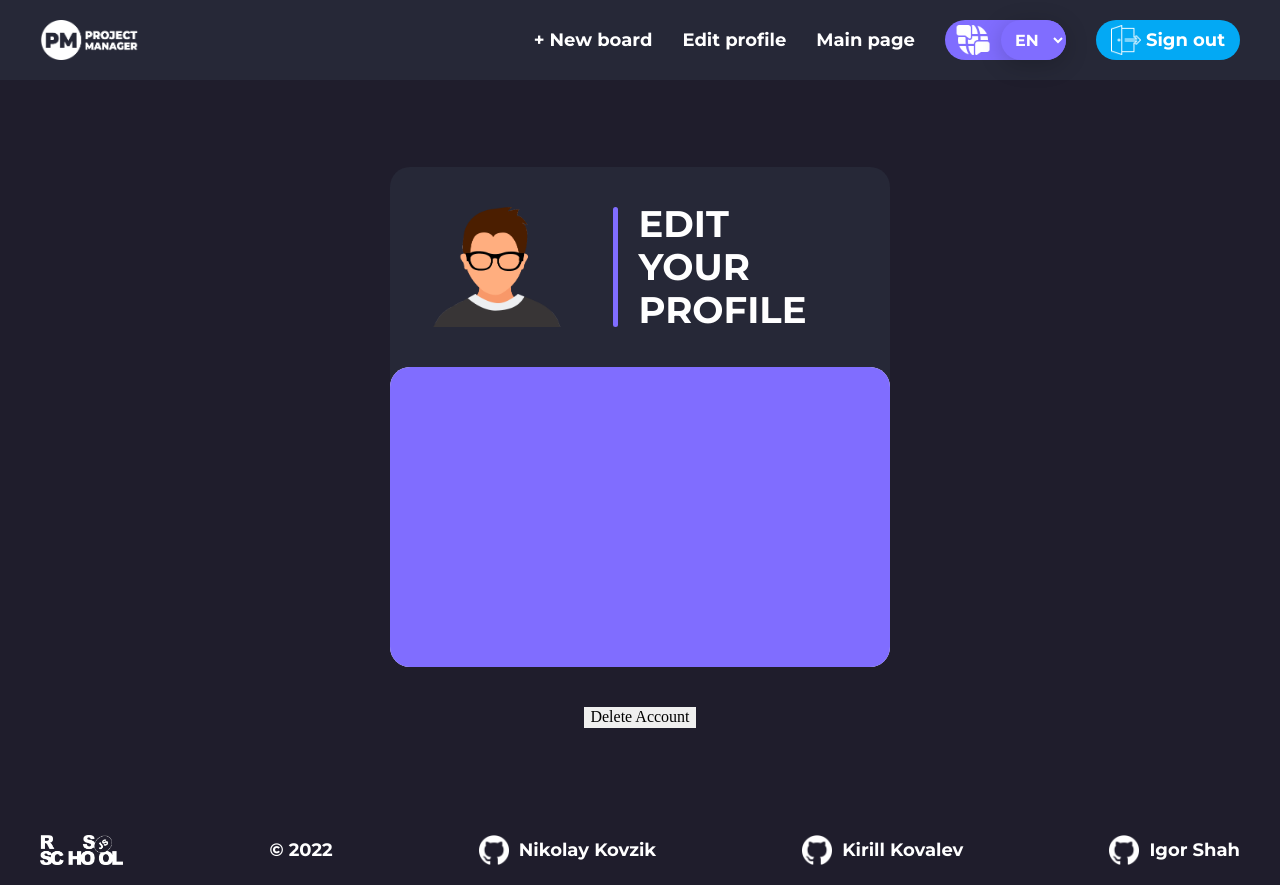
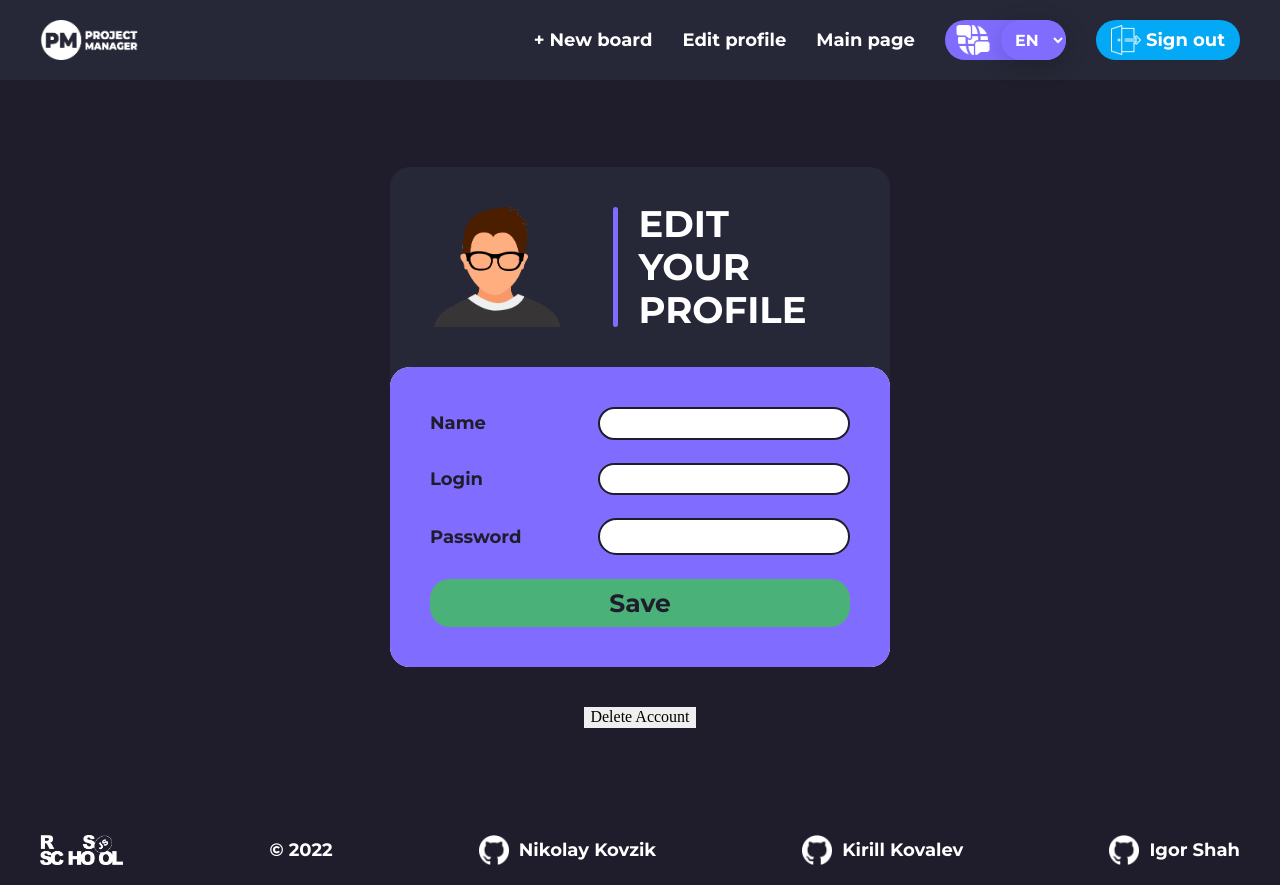
Before and after one commit to NikolayKovzik/project-management-app, a React (Create React App) app: page /#/profile in a window 1280 px wide. Built offline with nearby package versions, Linux system fonts and the light colour scheme; no server answers.

Commit message:
feat: add editProfile modal window info

```diff
--- /dev/null
+++ b/src/components/ModalWindow/EditProfile/EditProfile.module.scss
@@ -0,0 +1,50 @@
+@import url('../../../variables/Variables.module.scss');
+
+.title {
+  font-size: 24px;
+  font-family: 'Montserrat-Bold';
+  color: var(--color-darkpurple);
+}
+
+.inputContainer {
+  display: flex;
+  width: 100%;
+
+  p {
+    display: flex;
+    align-items: center;
+    justify-content: flex-start;
+    width: 40%;
+    font-size: 18px;
+    color: var(--color-darkpurple);
+  }
+
+  input {
+    font-family: 'Montserrat-Regular';
+    font-size: 16px;
+    border: 2px solid var(--color-darkpurple);
+    color: var(--color-darkpurple);
+    border-radius: 20px;
+    padding: 5px 20px;
+    width: 60%;
+  }
+
+  .password {
+    font-family: 'Montserrat-Bold';
+    font-size: 20px;
+  }
+}
+
+.saveButton {
+  font-family: 'Montserrat-Bold';
+  color: var(--color-darkpurple);
+  width: 100%;
+  padding: 10px;
+  border-radius: 20px;
+  transition: 0.5s;
+  background: var(--color-green);
+}
+
+.saveButton:hover {
+  filter: brightness(80%);
+}
--- /dev/null
+++ b/src/components/ModalWindow/EditProfile/EditProfile.tsx
@@ -0,0 +1,55 @@
+import React, { ReactElement, useState } from 'react';
+
+import styles from './EditProfile.module.scss';
+
+const EditProfile = (): ReactElement => {
+  const [name, setName] = useState('');
+  const [login, setLogin] = useState('');
+  const [password, setPassword] = useState('');
+
+  const changeInputName = (e: React.ChangeEvent<HTMLInputElement>): void => {
+    setName(e.target.value);
+  };
+  const changeInputLogin = (e: React.ChangeEvent<HTMLInputElement>): void => {
+    setLogin(e.target.value);
+  };
+  const changeInputPassword = (e: React.ChangeEvent<HTMLInputElement>): void => {
+    setPassword(e.target.value);
+  };
+
+  const saveProfile = (): void => {
+    const profile = {
+      name,
+      login,
+      password,
+    };
+    console.log(profile);
+  };
+
+  return (
+    <>
+      <div className={styles.inputContainer}>
+        <p>Name</p>
+        <input value={name} onChange={changeInputName} />
+      </div>
+      <div className={styles.inputContainer}>
+        <p>Login</p>
+        <input value={login} onChange={changeInputLogin} />
+      </div>
+      <div className={styles.inputContainer}>
+        <p>Password</p>
+        <input
+          className={styles.password}
+          type="password"
+          value={password}
+          onChange={changeInputPassword}
+        />
+      </div>
+      <button className={styles.saveButton} type="button" onClick={saveProfile}>
+        Save
+      </button>
+    </>
+  );
+};
+
+export default EditProfile;
--- a/src/components/ModalWindow/ModalWindow.tsx
+++ b/src/components/ModalWindow/ModalWindow.tsx
@@ -4,6 +4,7 @@ import React, { ReactElement } from 'react';
 
 import Create from './Create/Create';
 import Delete from './Delete/Delete';
+import EditProfile from './EditProfile/EditProfile';
 import { Props, TYPES } from './types/ModalWindow.types';
 
 import styles from './ModalWindow.module.scss';
@@ -35,6 +36,7 @@ const ModalWindow = ({ toggleModalWindow, deleteBoard, type }: Props): ReactElem
           <Delete deleteBoard={deleteBoard} toggleModalWindow={toggleModalWindow} />
         )}
         {type === TYPES.CREATE && <Create toggleModalWindow={toggleModalWindow} />}
+        {type === TYPES.PROFILE && <EditProfile />}
       </div>
     </button>
   );
```
